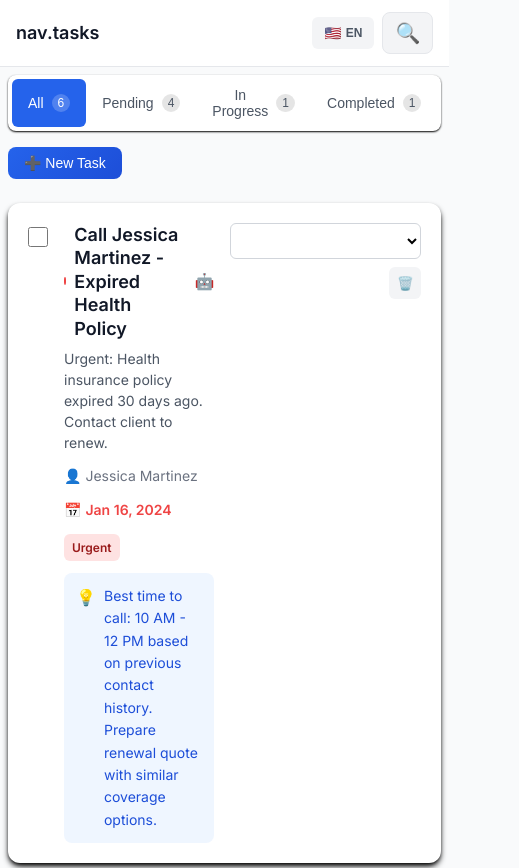
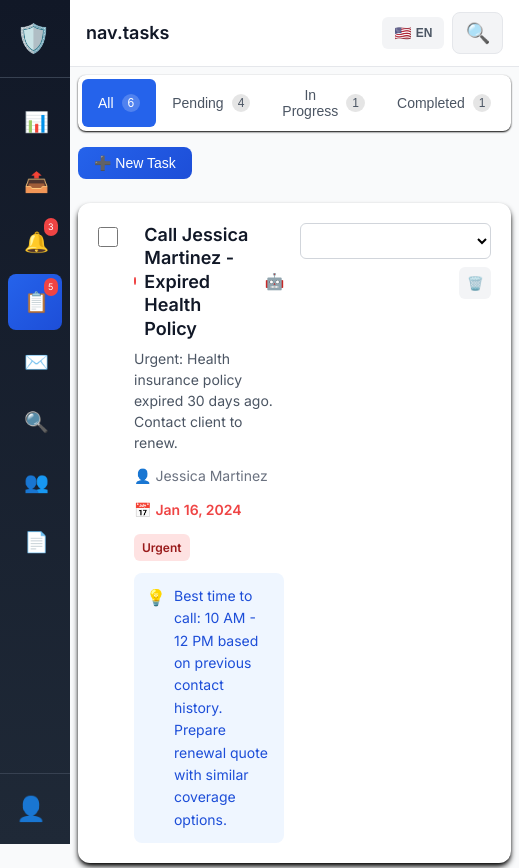
Before and after one commit to ytakok/ytakok-insurance-agent-mvp, an Angular app: page /tasks in a window 390 px wide. Shown: the top 868 px of the page, 519 px wide, since content can reach past the window. Built offline with nearby package versions, Linux system fonts and the light colour scheme.

Commit message:
Fix mobile sidebar - always visible in collapsed state, expand on menu click

```diff
--- a/src/app/app.component.css
+++ b/src/app/app.component.css
@@ -256,29 +256,48 @@
 }
 @media (max-width: 639px) {
   .sidebar {
-    transform: translateX(-100%);
-    width: 260px;
-  }
-  .sidebar.collapsed {
-    transform: translateX(-100%);
-  }
-  .sidebar.mobile-open {
-    transform: translateX(0);
+    width: 70px;
   }
   .sidebar .logo-text,
   .sidebar .nav-label,
   .sidebar .user-details {
+    display: none;
+  }
+  .sidebar .collapse-btn {
+    display: none;
+  }
+  .sidebar .nav-badge {
+    position: absolute;
+    top: 4px;
+    right: 4px;
+    padding: 2px 4px;
+    font-size: 9px;
+    min-width: 14px;
+  }
+  .sidebar.mobile-open {
+    width: 260px;
+  }
+  .sidebar.mobile-open .logo-text,
+  .sidebar.mobile-open .nav-label,
+  .sidebar.mobile-open .user-details {
     display: block;
   }
+  .sidebar.mobile-open .nav-badge {
+    position: static;
+    padding: 2px 6px;
+    font-size: 0.75rem;
+  }
   .app-container[dir="rtl"] .sidebar {
-    transform: translateX(100%);
-  }
-  .app-container[dir="rtl"] .sidebar.mobile-open {
-    transform: translateX(0);
+    left: auto;
+    right: 0;
   }
   .main-content {
+    margin-left: 70px !important;
+    margin-right: 0 !important;
+  }
+  .app-container[dir="rtl"] .main-content {
     margin-left: 0 !important;
-    margin-right: 0 !important;
+    margin-right: 70px !important;
   }
   .top-header {
     padding: 0.75rem 1rem;
@@ -300,6 +319,9 @@
     display: flex;
   }
   .sidebar-overlay {
+    display: none;
+  }
+  .sidebar-overlay.active {
     display: block;
   }
 }
--- a/src/app/app.component.less
+++ b/src/app/app.component.less
@@ -303,38 +303,62 @@
   box-sizing: border-box;
 }
 
-// Mobile First - Hide sidebar by default on mobile
+// Mobile First - Sidebar always visible but collapsed on mobile
 @media (max-width: 639px) {
   .sidebar {
-    transform: translateX(-100%);
-    width: @sidebar-width;
+    width: @sidebar-collapsed-width;
 
-    &.collapsed {
-      transform: translateX(-100%);
+    // Always collapsed on mobile - hide text elements
+    .logo-text,
+    .nav-label,
+    .user-details {
+      display: none;
     }
 
+    .collapse-btn {
+      display: none;
+    }
+
+    .nav-badge {
+      position: absolute;
+      top: 4px;
+      right: 4px;
+      padding: 2px 4px;
+      font-size: 9px;
+      min-width: 14px;
+    }
+
+    // When mobile menu is open, expand to full width
     &.mobile-open {
-      transform: translateX(0);
-    }
+      width: @sidebar-width;
 
       .logo-text,
       .nav-label,
       .user-details {
         display: block;
       }
+
+      .nav-badge {
+        position: static;
+        padding: 2px 6px;
+        font-size: @font-size-xs;
+      }
+    }
   }
 
   .app-container[dir="rtl"] .sidebar {
-    transform: translateX(100%);
-
-    &.mobile-open {
-      transform: translateX(0);
-    }
+    left: auto;
+    right: 0;
   }
 
   .main-content {
+    margin-left: @sidebar-collapsed-width !important;
+    margin-right: 0 !important;
+  }
+
+  .app-container[dir="rtl"] .main-content {
     margin-left: 0 !important;
-    margin-right: 0 !important;
+    margin-right: @sidebar-collapsed-width !important;
   }
 
   .top-header {
@@ -363,7 +387,11 @@
   }
 
   .sidebar-overlay {
+    display: none;
+
+    &.active {
       display: block;
+    }
   }
 }
 
```
Lines whose indentation alone changed are shown as unchanged.
